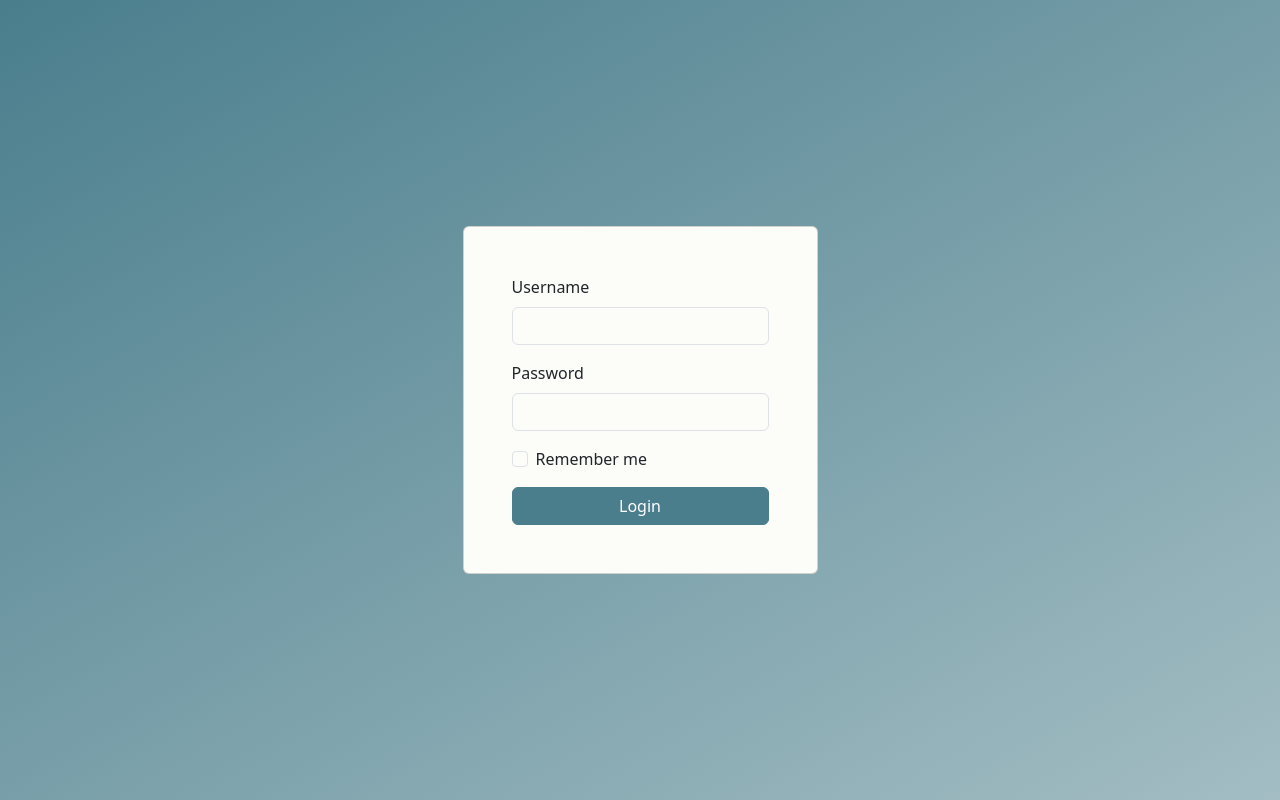
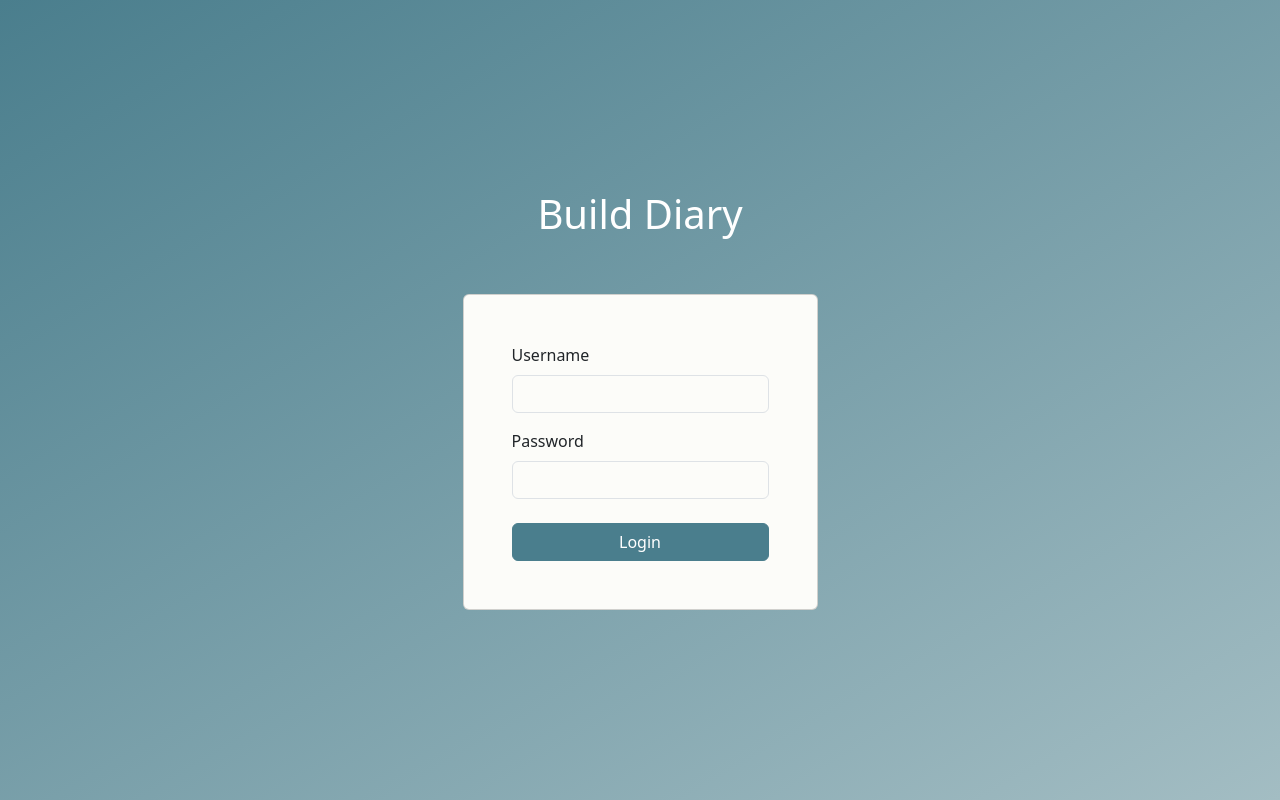
Before and after one commit to m-ariah93/comsci-ia, a React (Vite) app in the folder frontend/: page / in a window 1280 px wide. Built offline with nearby package versions, Linux system fonts and the light colour scheme; no server answers.

Commit message:
title on login page

```diff
--- a/frontend/src/pages/LoginPage.jsx
+++ b/frontend/src/pages/LoginPage.jsx
@@ -30,8 +30,12 @@ export default function LoginPage() {
 
 
 	return (
-    <div className="d-flex justify-content-center align-items-center h-100">
-      <div className="card p-5">
+		<>
+			<div className="d-flex flex-column justify-content-center align-items-center h-100">
+				<div className="text-center mb-5">
+					<h1 className="text-white">Build Diary</h1>
+				</div>
+				<div className="card p-5 bg-body">
 
 					{/* incorrect details alert */}
 					{showError && (
@@ -42,6 +46,7 @@ export default function LoginPage() {
 					)}
 
 					<form onSubmit={handleLogin} >
+
 						<div className="mb-3">
 							<label htmlFor="inputUsername" className="form-label">Username</label>
 							<input type="text" className="form-control" id="inputUsername" onChange={(e) => setUsername(e.target.value)} />
@@ -50,15 +55,16 @@ export default function LoginPage() {
 							<label htmlFor="inputPassword" className="form-label">Password</label>
 							<input type="password" className="form-control" id="inputPassword" onChange={(e) => setPassword(e.target.value)} />
 						</div>
-          <div className="mb-3 form-check">
+						{/* <div className="mb-3 form-check">
             <input type="checkbox" className="form-check-input" id="rememberCheck" />
             <label className="form-check-label" htmlFor="rememberCheck">Remember me</label>
-          </div>
-          <div className="d-grid">
+          </div> */}
+						<div className="d-grid mt-4">
 							<button type="submit" className="btn btn-primary">Login</button>
 						</div>
 					</form>
 				</div>
 			</div>
+		</>
 	);
 }
```
Lines whose indentation alone changed are shown as unchanged.
